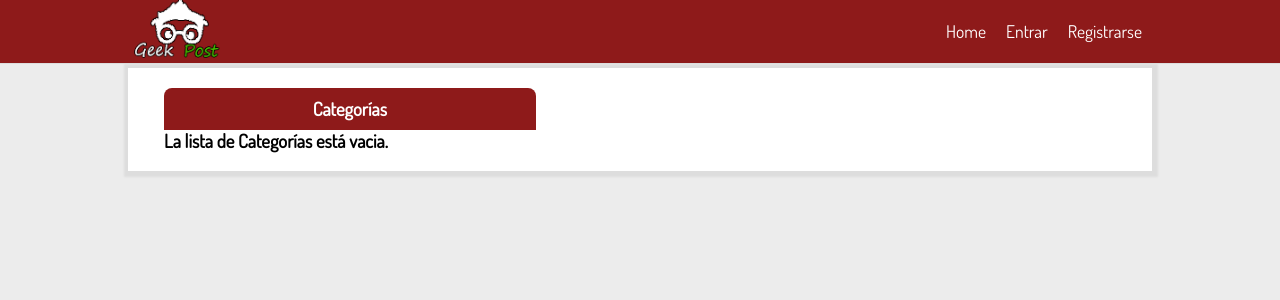
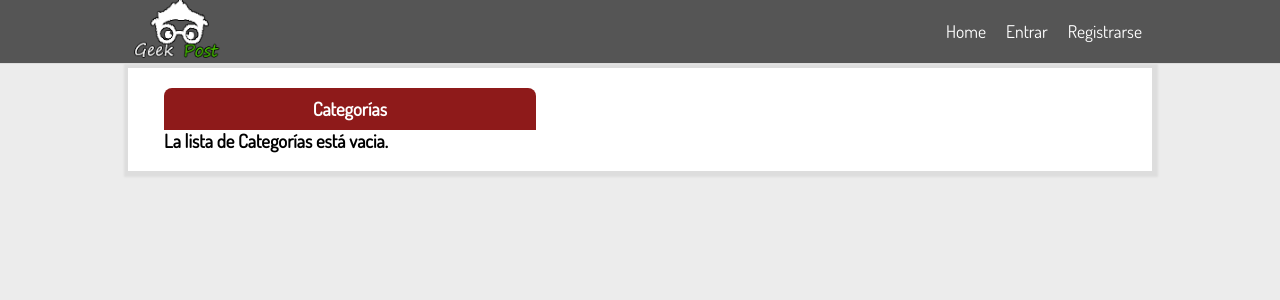
Before and after one commit to jquintero9/geek-post, a Django app: page / in a window 1280 px wide. Shown: the top 300 px of the page. Run offline with Django 3.2, Linux system fonts and the light colour scheme; data that the repository does not hold is empty; parts of the project's set-up code (start-up, migrations or seed data) failed here and were passed over; some libraries are stand-ins or nearby versions.

Commit message:
Cambiando el color del header

```diff
--- a/static/css/estilos.css
+++ b/static/css/estilos.css
@@ -39,7 +39,8 @@ header#header {
 	z-index: 50;
 	height: 64px;
 	width: 100%;
-	background-color: rgb(142, 26, 26);
+	/*background-color: rgb(142, 26, 26);*/
+	background-color: #555;
 	border-bottom: 1px solid #DDD;
 }
 
```
